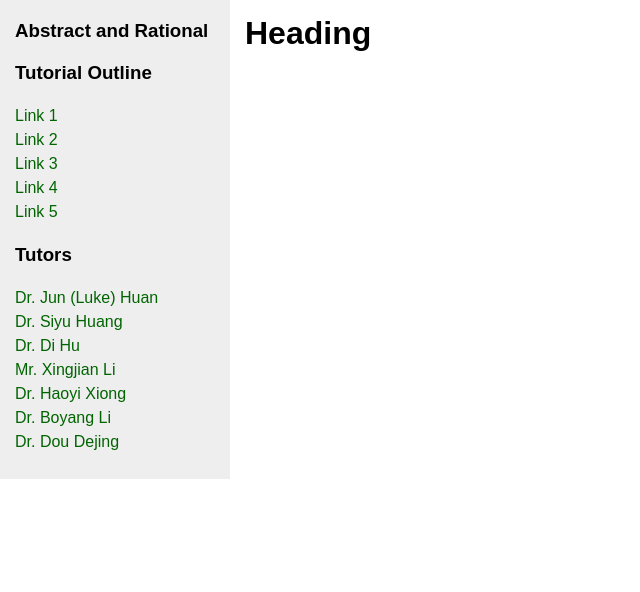
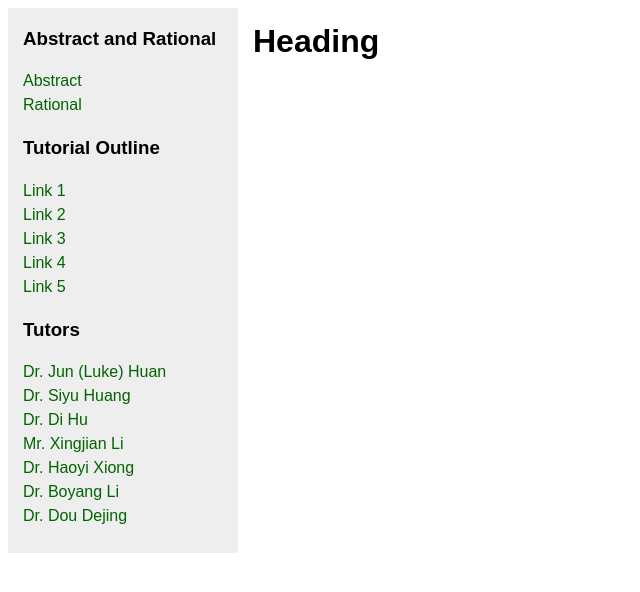
Before and after one commit to haozhe-an/Automated-Deep-Learning-ICDM-2019, a plain HTML site: page index.html in a window 1280 px wide. Shown: the whole page, without its empty margins (0-640 px from the left). Drawn offline with Linux system fonts and the light colour scheme.

Commit message:
Update index.html

```diff
--- a/index.html
+++ b/index.html
@@ -3,11 +3,11 @@
 <html>
 	<head>
 		<meta http-equiv="Content-Type" content="text/html; charset=utf-8">
-		<title>Automated Deep Learning: Theory, Algorithms, Platforms, and Applications &mdash; Left Menu</title>
+		<title>Automated Deep Learning: Theory, Algorithms, Platforms, and Applications</title>
 		<style type="text/css">
 
 			body{
-				margin:0;
+				margin:10;
 				padding:0;
 				font-family: Sans-Serif;
 				line-height: 1.5em;
@@ -77,6 +77,10 @@
 			<nav id="nav">
 				<div class="innertube">
 					<h3>Abstract and Rational</h3>
+					<ul>
+						<li><a href="#">Abstract</a></li>
+						<li><a href="#">Rational</a></li>
+					</ul>
 					<h3>Tutorial Outline</h3>
 					<ul>
 						<li><a href="#">Link 1</a></li>
```
